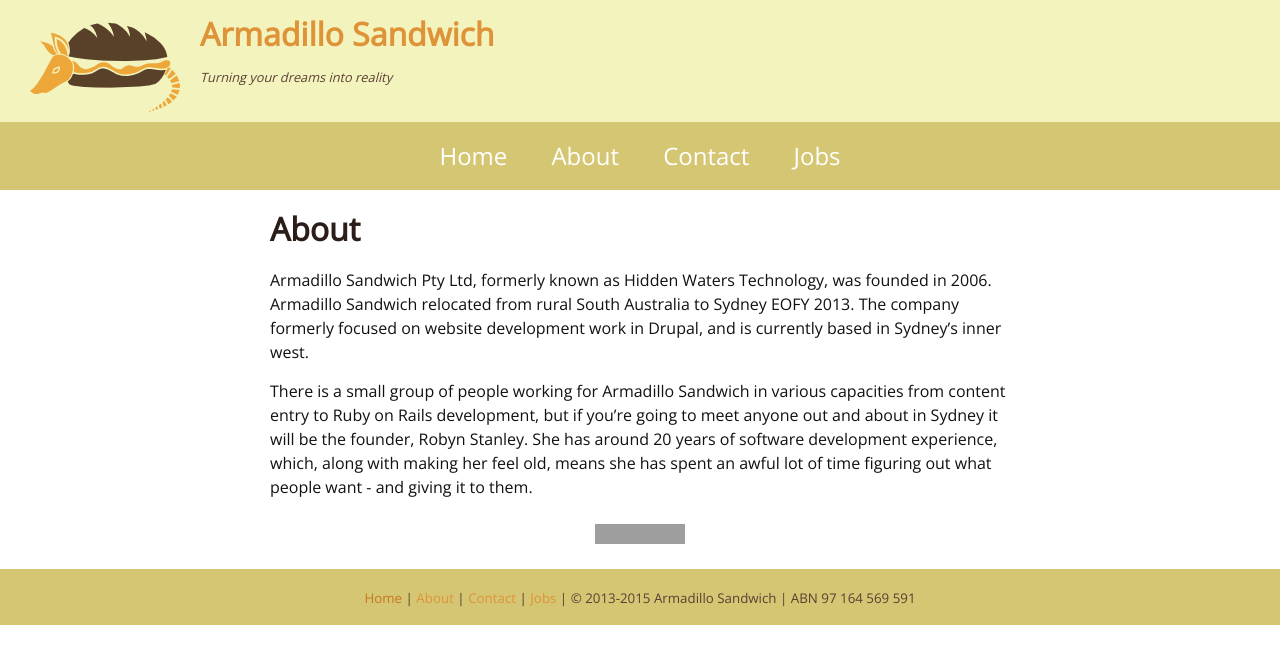
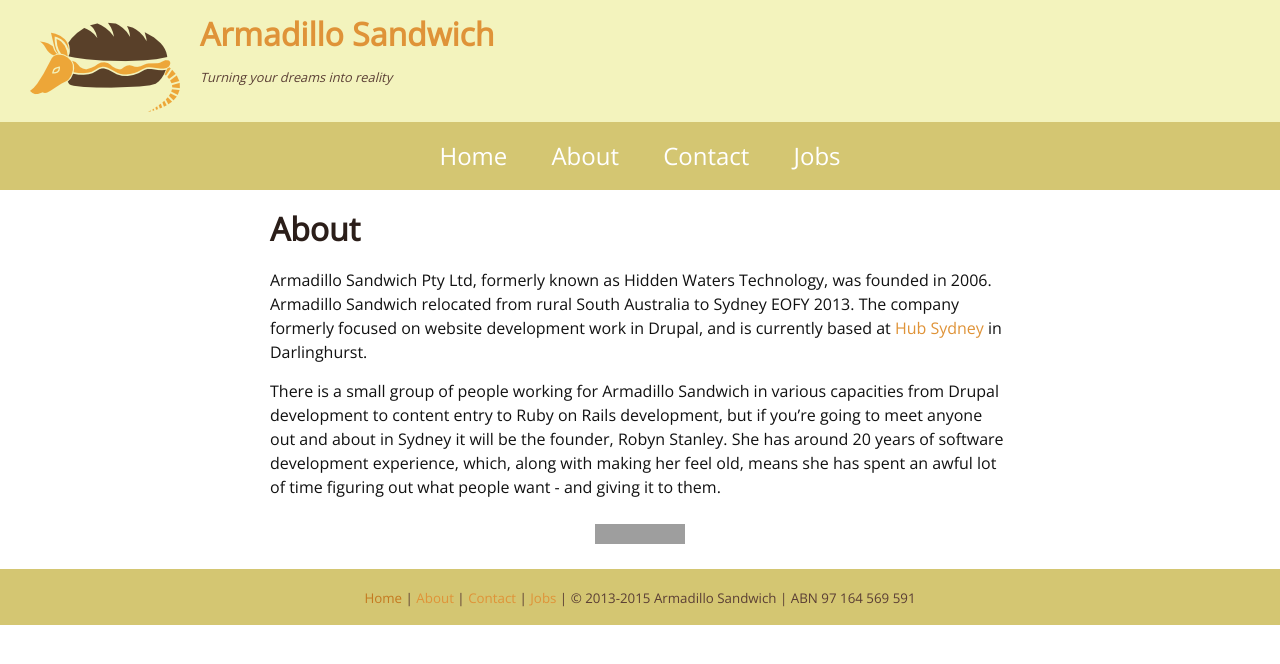
Before and after one commit to rumpledelf/armadillosandwich, a Jekyll site: the page built from about.md, in a window 1280 px wide. Shown: the top 664 px of the page. Built offline with Jekyll 4.4.1, drawn with Linux system fonts in a browser that asks for light colours; grey boxes are pictures that could not be loaded.

Commit message:
Missed the about page dammit

```diff
--- a/about.md
+++ b/about.md
@@ -4,8 +4,8 @@ title: About
 permalink: /about/
 ---
 
-Armadillo Sandwich Pty Ltd, formerly known as Hidden Waters Technology, was founded in 2006. Armadillo Sandwich relocated from rural South Australia to Sydney EOFY 2013. The company formerly focused on website development work in Drupal, and is currently based in Sydney's inner west.
+Armadillo Sandwich Pty Ltd, formerly known as Hidden Waters Technology, was founded in 2006. Armadillo Sandwich relocated from rural South Australia to Sydney EOFY 2013. The company formerly focused on website development work in Drupal, and is currently based at <a href="http://www.hubaustralia.com">Hub Sydney</a> in Darlinghurst.
 
-There is a small group of people working for Armadillo Sandwich in various capacities from content entry to Ruby on Rails development, but if you're going to meet anyone out and about in Sydney it will be the founder, Robyn Stanley. She has around 20 years of software development experience, which, along with making her feel old, means she has spent an awful lot of time figuring out what people want - and giving it to them.
+There is a small group of people working for Armadillo Sandwich in various capacities from Drupal development to content entry to Ruby on Rails development, but if you're going to meet anyone out and about in Sydney it will be the founder, Robyn Stanley. She has around 20 years of software development experience, which, along with making her feel old, means she has spent an awful lot of time figuring out what people want - and giving it to them.
 
 <img src="https://www.drupal.org/sites/all/modules/drupalorg/drupalorg/images/association_org_member_badge.svg" style="background: none; padding: 10px; display: block; margin: 10px auto;">
```
